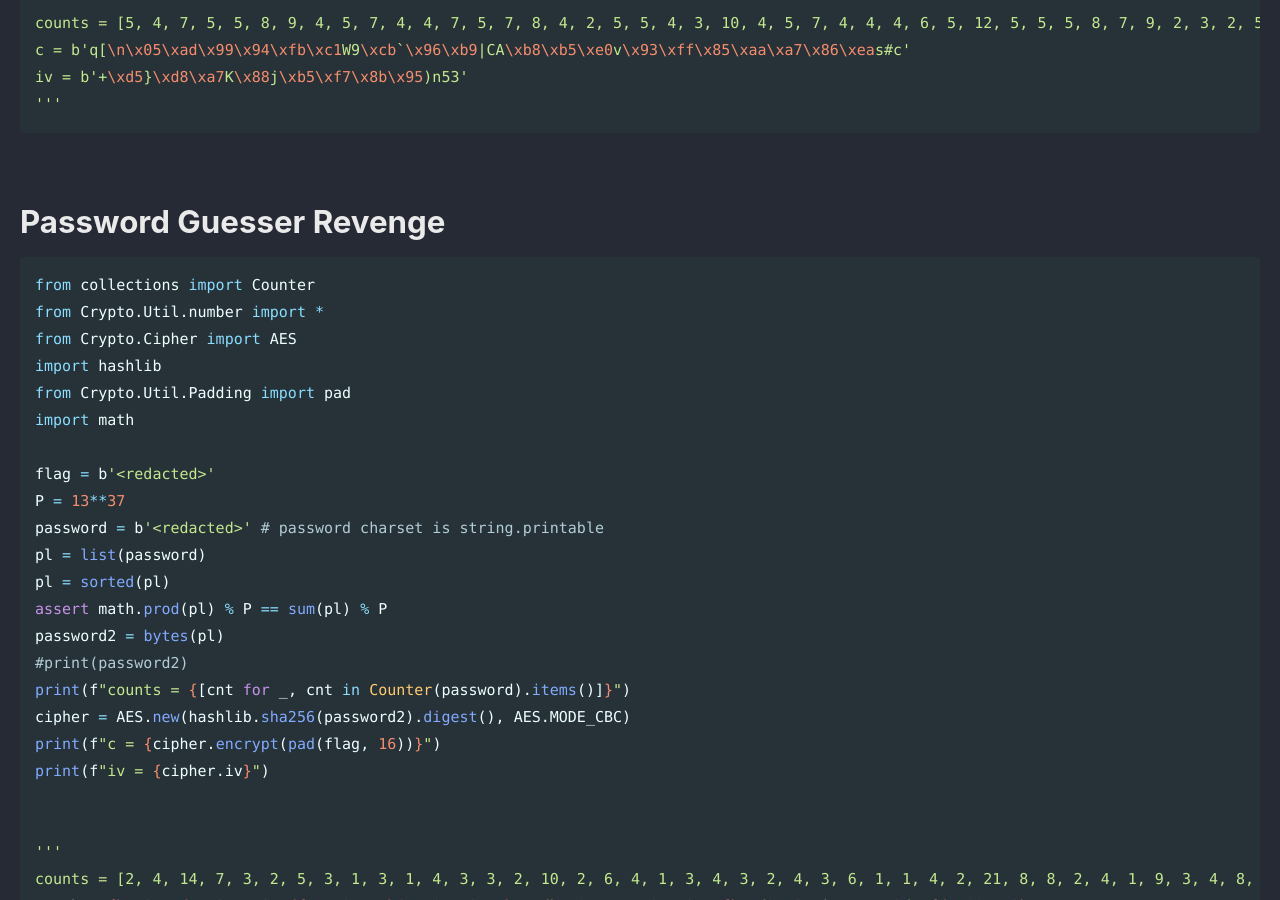
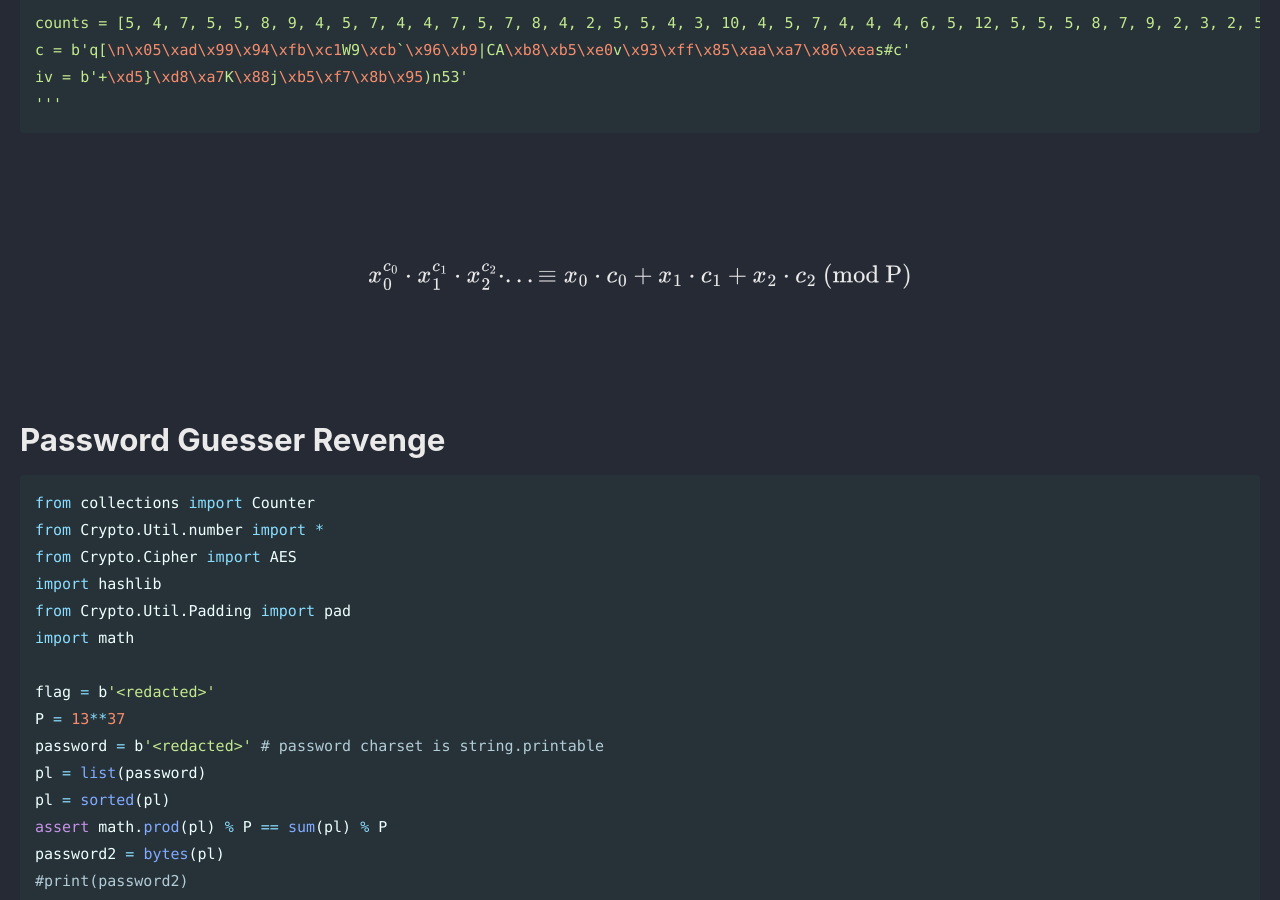
Before and after one commit to Connor-McCartney/Connor-McCartney.github.io, a Jekyll site: the page built from _pages/cryptography/other/DeadSecCTF2024.md, in a window 1280 px wide and 900 px high, scrolled down 886 px. Built offline with Jekyll 4.4.1, drawn with Linux system fonts in a browser that asks for light colours; cached includes are drawn as plain includes.

Commit message:
Update DeadSecCTF2024.md

```diff
--- a/_pages/cryptography/other/DeadSecCTF2024.md
+++ b/_pages/cryptography/other/DeadSecCTF2024.md
@@ -40,6 +40,17 @@ iv = b'+\xd5}\xd8\xa7K\x88j\xb5\xf7\x8b\x95)n53'
 
 <br>
 
+<br>
+
+$$x_0^{c_0} \cdot x_1^{c_1} \cdot x_2^{c_2} \cdot ... \equiv x_0 \cdot c_0 + x_1 \cdot c_1 + x_2 \cdot c_2 \text{  (mod P)}$$
+
+
+
+
+
+<br>
+
+<br>
 
 # Password Guesser Revenge
 
```
